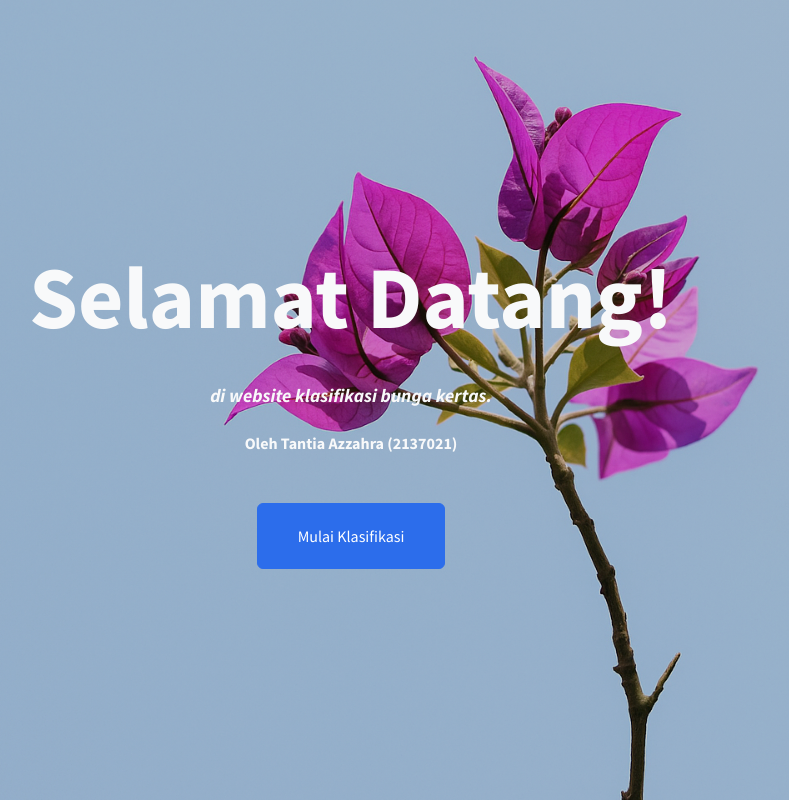
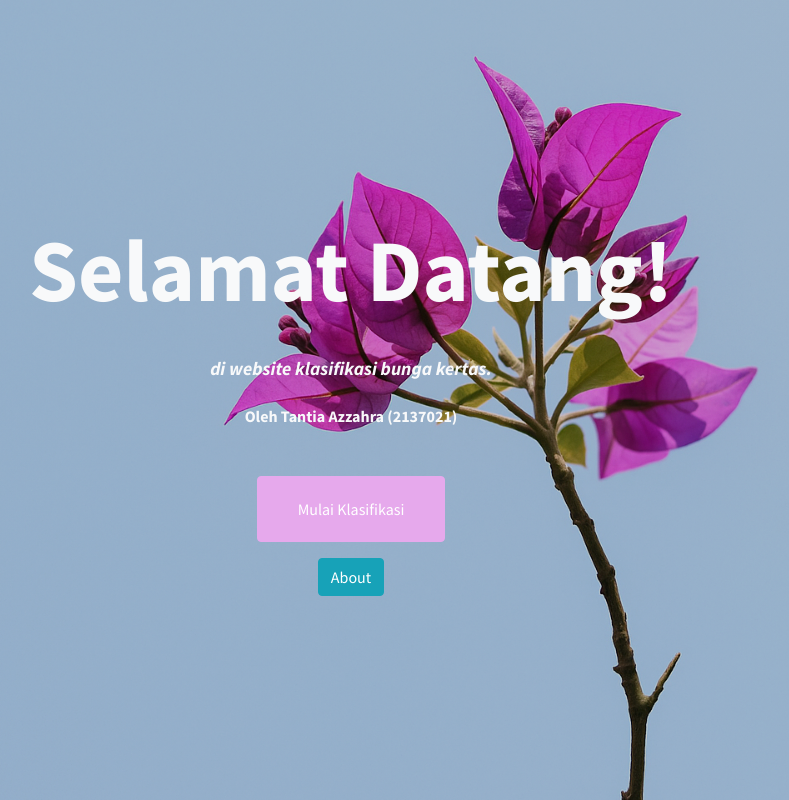
Before and after one commit to EsaAryaMahardika/Klasifikasi-CNN, a Flask app: page / in a window 1280 px wide. Shown: the whole page, without its empty margins (289-1078 px from the left). Run offline with Flask 3, Linux system fonts and the light colour scheme.

Commit message:
Fix final

```diff
--- a/app.py
+++ b/app.py
@@ -1,12 +1,13 @@
 from flask import Flask, render_template
 from keras.models import load_model # type: ignore
+from tensorflow.keras.preprocessing.image import load_img
 import matplotlib.pyplot as plt # type: ignore
 import numpy as np
 from flask import request, jsonify
 import os
 from werkzeug.utils import secure_filename
 app = Flask(__name__)
-model = load_model('model/model_bougainville.keras')
+model = load_model('model/model.h5')
 
 @app.route('/')
 def home():
@@ -18,42 +19,34 @@ def klasifikasi():
 
 # Menguji model dengan input gambar
 def load_and_preprocess_image(image_path):
-    img = plt.imread(image_path)
-    img = np.resize(img, (150, 150, 3))  # Resize gambar ke ukuran yang sesuai
-    img = img.astype('float32') / 255.0  # Normalisasi
+    img = load_img(image_path, target_size=(128, 128))  # Resize gambar ke ukuran yang sesuai
+    img = np.array(img) / 255.0  # Normalisasi
     img = np.expand_dims(img, axis=0)  # Tambahkan dimensi batch
     return img
+
 @app.route('/proses', methods=['POST'])
 def proses():
+    labels = ['Afterglow', 'bukan bunga kertas', 'Coconutice', 'Glabra', 'Goldrush', 'Spectabilis']
+    threshold = 70
+
     if 'image' not in request.files:
         return jsonify({'error': 'Tidak ada file yang dikirim'}), 400
-
     file = request.files['image']
     if file.filename == '':
         return jsonify({'error': 'Nama file kosong'}), 400
+    filename = secure_filename(file.filename)
+    filepath = os.path.join('uploads', filename)
+    file.save(filepath)
 
-    filename = secure_filename(file.filename)
-    filepath = os.path.join('uploads', filename)  # misalnya folder 'uploads'
-    file.save(filepath)
     img = load_and_preprocess_image(filepath)
-    prediction = model.predict(img)
-    predicted_class = np.argmax(prediction, axis=1)
     predictions = model.predict(img)[0]
     pred_percent = [float(p) * 100 for p in predictions]
     max_index = np.argmax(predictions)
     confidence = round(pred_percent[max_index], 2)
-    if predicted_class == 0:
-        predict_label = 'Afterglow'
-    elif predicted_class == 1:
-        predict_label = 'Coconutice'
-    elif predicted_class == 2:
-        predict_label = 'Glabra'
-    elif predicted_class == 3:
-        predict_label = 'Goldrush'
-    elif predicted_class == 4:
-        predict_label = 'Spectabilis'
+    if labels[max_index] == 'bukan bunga kertas':
+        predict_label = 'Bukan bunga kertas'
     else:
-        predict_label = 'Tidak Teridentifikasi'
+        predict_label = 'bunga kertas jenis ' + labels[max_index]
     return jsonify({'kelas': predict_label, 'persentase': confidence})
 
 if __name__ == '__main__':
--- a/static/welcom.css
+++ b/static/welcom.css
@@ -230,6 +230,41 @@ body {
     --bs-btn-disabled-border-color: #1D809F;
 }
 
-.btn-xl {
-    padding: 1.25rem 2.5rem;
+a {
+  text-decoration: none;
 }
+
+.tombol {
+  display: inline-block;
+  font-weight: 400;
+  color: #212529;
+  text-align: center;
+  vertical-align: middle;
+  -webkit-user-select: none;
+  -moz-user-select: none;
+  -ms-user-select: none;
+  user-select: none;
+  background-color: transparent;
+  border: 1px solid transparent;
+  padding: .375rem .75rem;
+  font-size: 1rem;
+  line-height: 1.5;
+  border-radius: .25rem;
+  transition: color .15s ease-in-out,background-color .15s ease-in-out,border-color .15s ease-in-out,box-shadow .15s ease-in-out;
+}
+
+.tombol-custom {
+  color: #fff;
+  background-color: #E6A9EC;
+  border-color: #E6A9EC;
+}
+
+.tombol-xl {
+  padding: 1.25rem 2.5rem;
+}
+
+.btn-info {
+  color: #fff;
+  background-color: #17a2b8;
+  border-color: #17a2b8;
+}
--- a/templates/index.html
+++ b/templates/index.html
@@ -27,14 +27,15 @@
                 </div>
             </div>
             <div class="text-center">
-                <button class="btn btn-primary" id="submit">Klasifikasi</button>
+                <button class="tombol tombol-custom" id="submit">Klasifikasi</button>
                 <a class="btn btn-secondary" href="/klasifikasi">Reset</a>
+                <a class="btn btn-success" href="/">Kembali</a>
             </div>
             <div class="col-md-6 mx-auto mt-3" id="result" style="display: none;">
                 <div class="card">
                     <div class="body text-center">
                         <h5 class="card-title">Hasil Klasifikasi</h5>
-                        <p class="card-text">Gambar bunga kertas yang anda unggah adalah bunga kertas jenis <span id="class"></span></p>
+                        <p class="card-text">Gambar yang anda unggah adalah <span id="class"></span></p>
                         <p class="card-text">Tingkat akurasi <span id="persentase"></span>%</p>
                     </div>
                 </div>
--- a/templates/welcome.html
+++ b/templates/welcome.html
@@ -13,7 +13,10 @@
             <h1 class="mb-1">Selamat Datang!</h1>
             <h3><em>di website klasifikasi bunga kertas.</em></h3>
             <h4 class="mb-5">Oleh Tantia Azzahra (2137021)</h4>
-            <a class="btn btn-primary btn-xl" href="/klasifikasi">Mulai Klasifikasi</a>
+            <div style="display: flex; flex-direction: column; align-items: center; gap: 16px;">
+                <a class="tombol tombol-custom tombol-xl" href="/klasifikasi">Mulai Klasifikasi</a>
+                <a class="tombol btn-info" href="/klasifikasi">About</a>
+            </div>
         </div>
     </header>
     <script src="https://cdn.jsdelivr.net/npm/bootstrap@5.2.3/dist/js/bootstrap.bundle.min.js"></script>
```
Also changed, not shown: static/site.min.css, uploads/IMG_20241230_163413_Copy.jpg (deleted), 2 other files.
